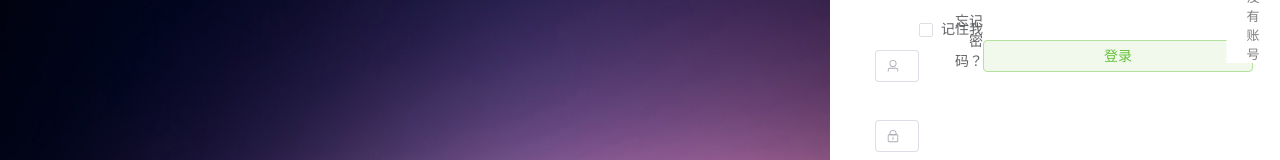
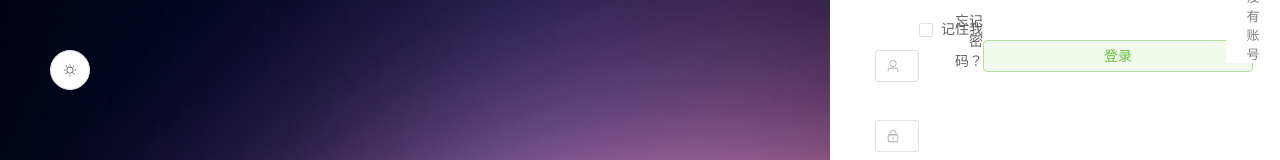
Before and after one commit to XiaoRedAh/ProTemplate_JWT, a Vue app in the folder frontend/: page / in a window 1280 px wide. Shown: the top 160 px of the page. Built offline with nearby package versions, Linux system fonts and the light colour scheme.

Commit message:
适配深色模式

```diff
--- a/frontend/package.json
+++ b/frontend/package.json
@@ -10,6 +10,7 @@
   },
   "dependencies": {
     "@element-plus/icons-vue": "^2.1.0",
+    "@vueuse/core": "^10.3.0",
     "axios": "^1.4.0",
     "element-plus": "^2.3.9",
     "vue": "^3.3.4",
--- a/frontend/src/App.vue
+++ b/frontend/src/App.vue
@@ -1,8 +1,21 @@
 <script setup>
+import { useDark, useToggle } from '@vueuse/core'
+import {Sunny, Moon} from "@element-plus/icons-vue";
+
+const isDark = useDark({
+  selector: 'html',
+  attribute: 'class',
+  valueDark: 'dark',
+  valueLight: 'light'
+})
+
+const toggleDark = useToggle(isDark)
 
 </script>
 
 <template>
+  <el-button :icon="isDark?Moon:Sunny"  @click="toggleDark()" circle
+             size="large" style="position: absolute;left: 50px;top: 50px;"/>
   <router-view></router-view>
 </template>
 
--- a/frontend/src/main.js
+++ b/frontend/src/main.js
@@ -3,6 +3,7 @@ import App from './App.vue'
 import 'element-plus/dist/index.css'
 import '@/style.css'
 import router from '@/router'
+import 'element-plus/theme-chalk/dark/css-vars.css'
 
 const app = createApp(App)
 app.use(router)
--- a/frontend/src/pages/WelcomeIndex.vue
+++ b/frontend/src/pages/WelcomeIndex.vue
@@ -40,7 +40,7 @@
 .right {
   width: 450px;
   text-align: center;
-  background-color: white;
+  background-color: var(--el-bg-color);
   z-index: 1
 }
 
```
Also changed, not shown: 1 other file (tests, documents, lock files or other folders).
